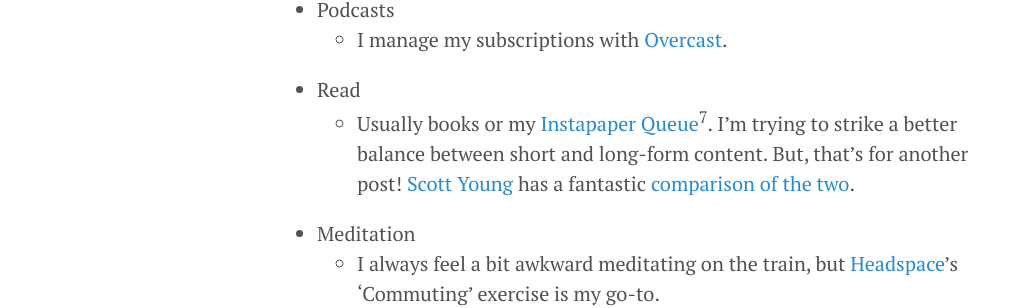
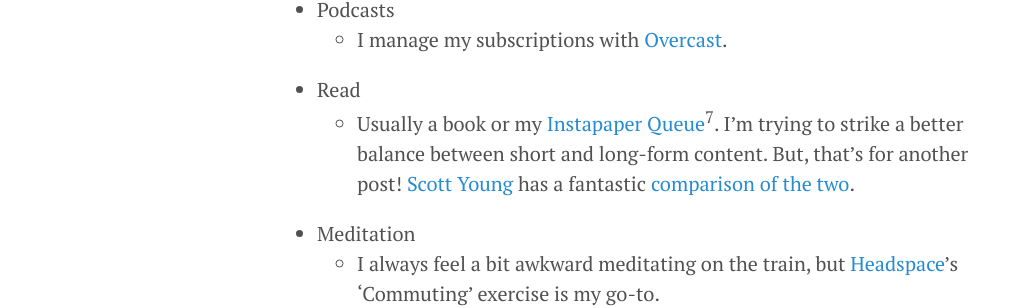
Before and after one commit to rvsrvs/jasdev.github.io, a Jekyll site: the page built from _posts/2016-10-20-commuting.md, in a window 1280 px wide and 900 px high, scrolled down 2494 px. Shown: the part 150-458 px from the top of the window, without its empty margins (3-1020 px from the left). Built offline with Jekyll 4.4.1, drawn with Linux system fonts in a browser that asks for light colours; comment, search, counter and statistics services are not loaded.

Commit message:
More rephrasing

```diff
--- a/_posts/2016-10-20-commuting.md
+++ b/_posts/2016-10-20-commuting.md
@@ -51,7 +51,7 @@
   - I manage my subscriptions with [Overcast](https://overcast.fm/).
 
 - Read
-  - Usually books or my [Instapaper Queue](http://instapaper.com/p/jasdev)<sup>7</sup>. I'm trying to strike a better balance between short and long-form content. But, that's for another post! [Scott Young](https://twitter.com/scotthyoung/) has a fantastic [comparison of the two](https://www.scotthyoung.com/blog/2014/01/16/blogs-vs-books/).
+  - Usually a book or my [Instapaper Queue](http://instapaper.com/p/jasdev)<sup>7</sup>. I'm trying to strike a better balance between short and long-form content. But, that's for another post! [Scott Young](https://twitter.com/scotthyoung/) has a fantastic [comparison of the two](https://www.scotthyoung.com/blog/2014/01/16/blogs-vs-books/).
 
 - Meditation
   - I always feel a bit awkward meditating on the train, but [Headspace](https://www.headspace.com)'s 'Commuting' exercise is my go-to.
```
